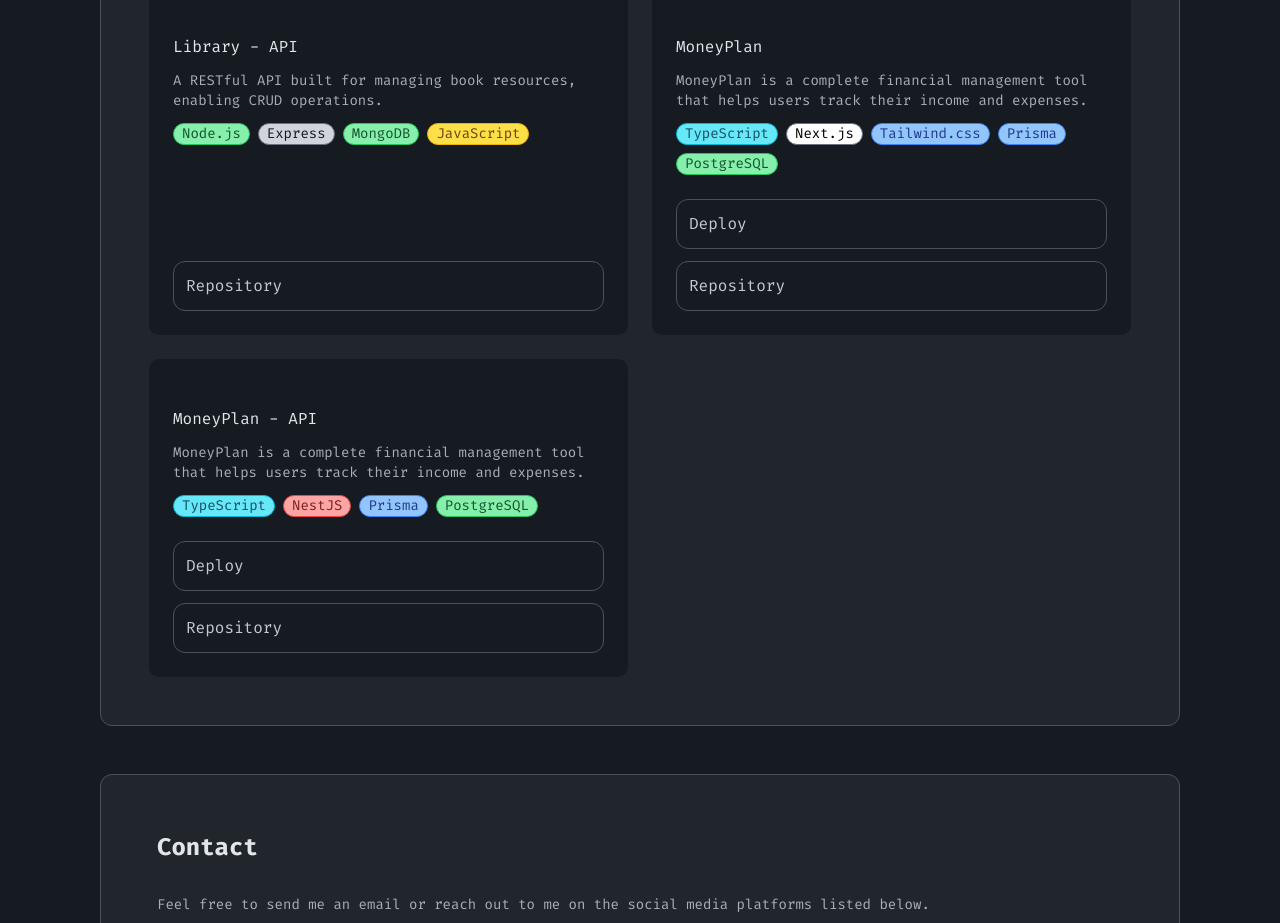
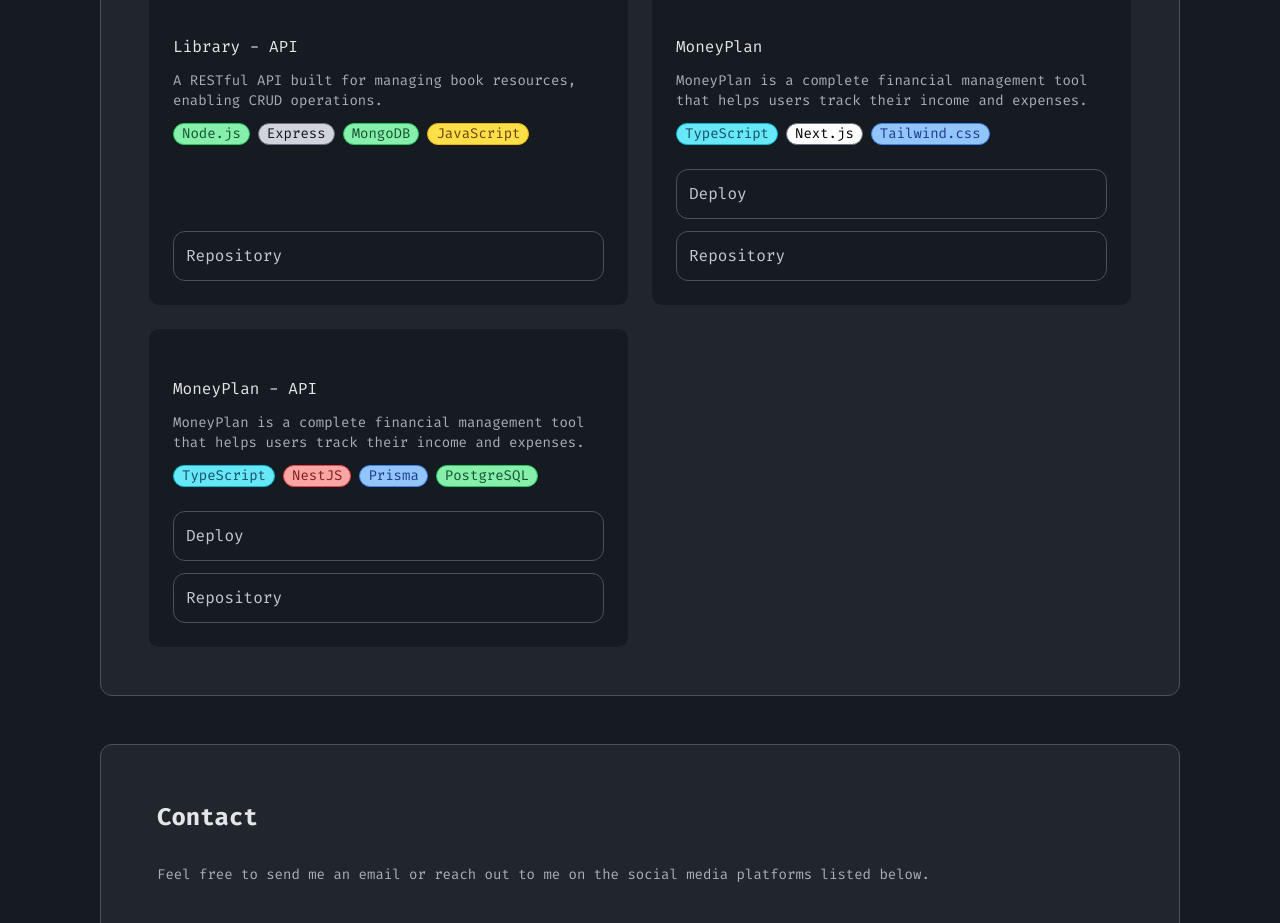
Before and after one commit to hermesgsc/portfolio, a Next.js app: page / in a window 1280 px wide. Shown: the part 2020-2943 px from the top of the page. Built offline with nearby package versions, Linux system fonts and the light colour scheme; some icons are missing.

Commit message:
Update Projects.tsx

```diff
--- a/src/components/Projects.tsx
+++ b/src/components/Projects.tsx
@@ -74,18 +74,6 @@ export const projectsData: Project[] = [
         bg: "bg-blue-300",
         border: "border-blue-500",
         text: "text-blue-900",
-      },
-      {
-        name: "Prisma",
-        bg: "bg-blue-300",
-        border: "border-blue-500",
-        text: "text-blue-900",
-      },
-      {
-        name: "PostgreSQL",
-        bg: "bg-green-300",
-        border: "border-green-500",
-        text: "text-green-900",
       },
     ],
     repositoryUrl: "https://github.com/hermesgsc/money-plan",
```
